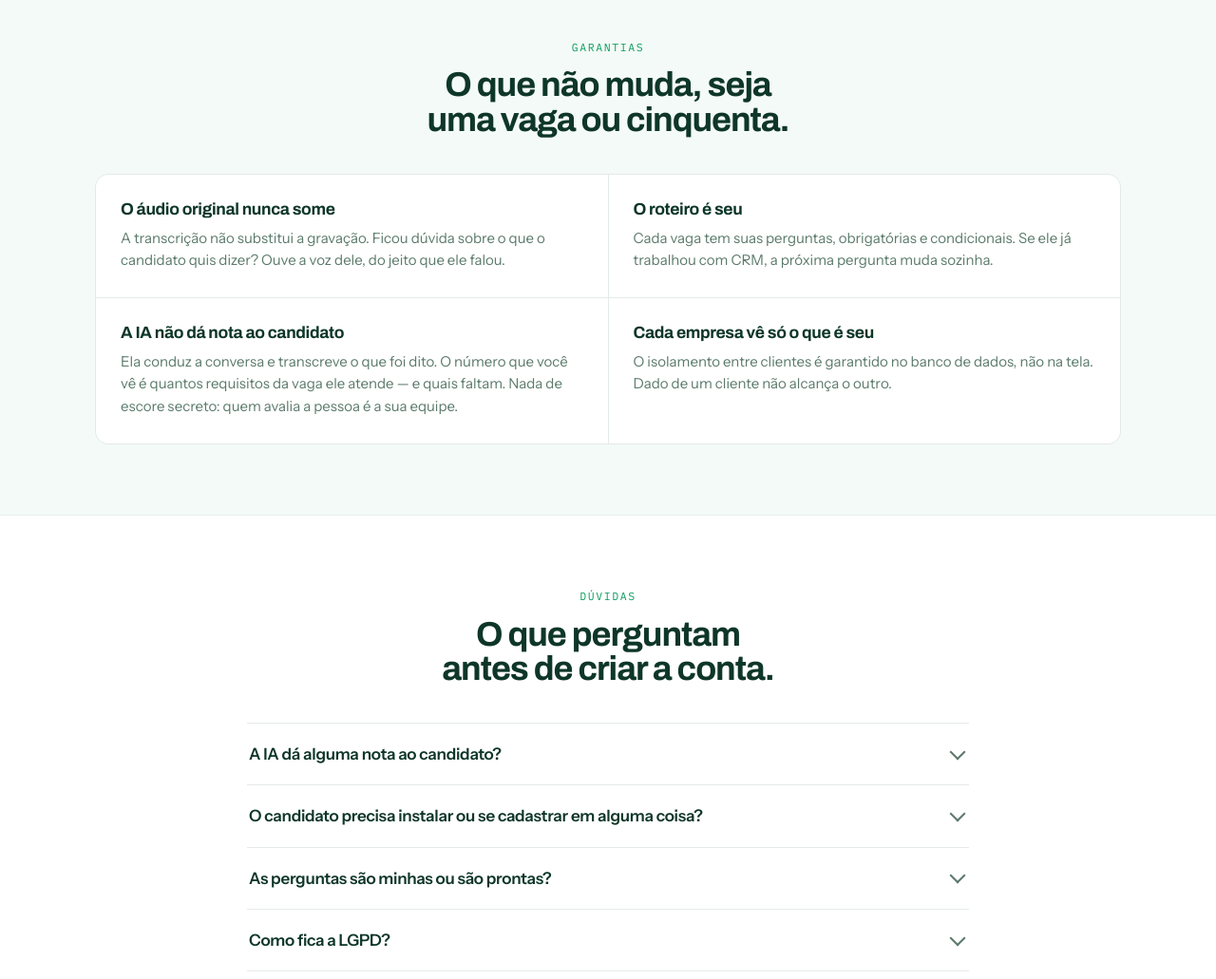
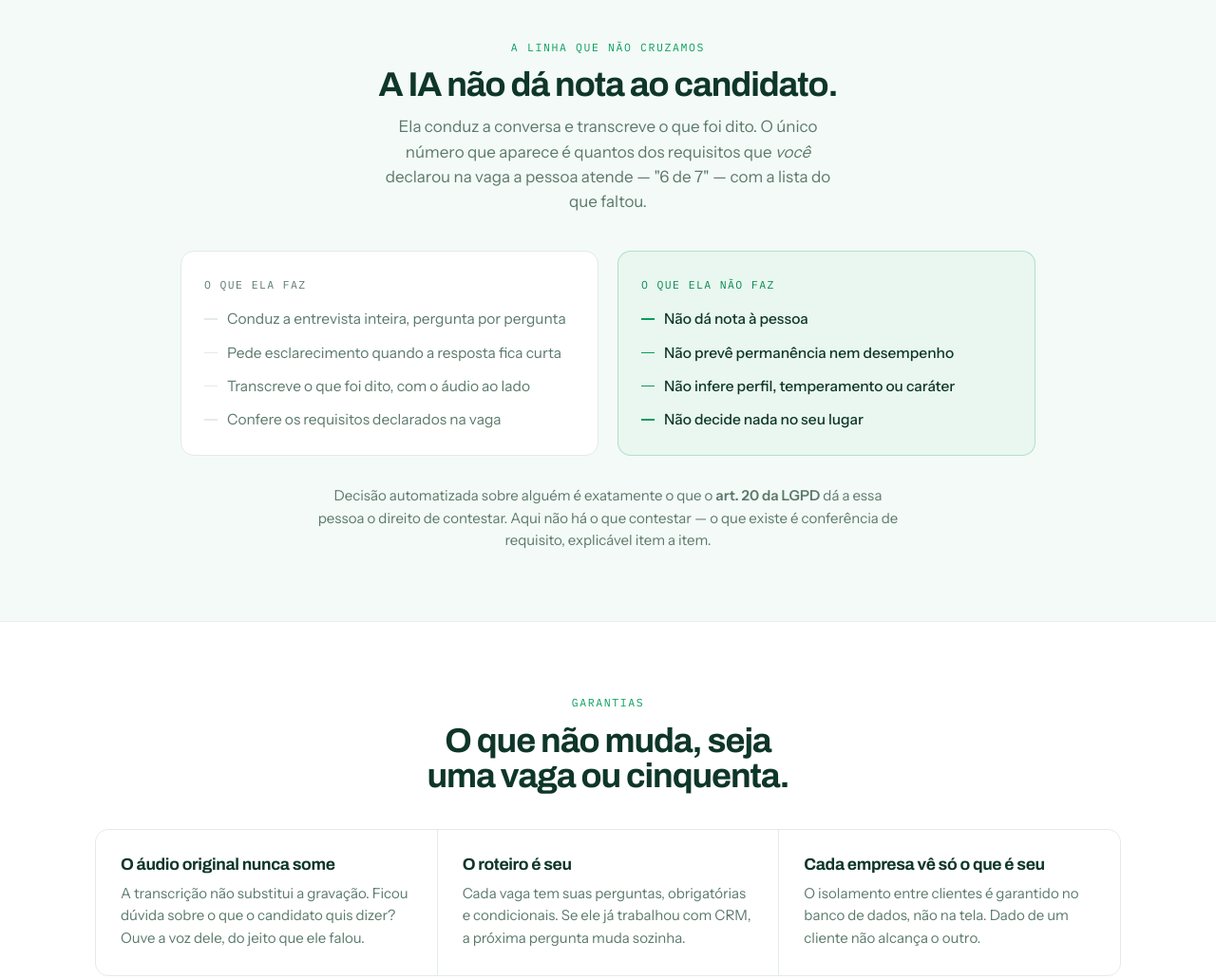
Before and after one commit to fcnseixas/contratai-site, a plain HTML site: page index.html in a window 1280 px wide. Shown: the part 4500-5531 px from the top of the page at 95% size. Drawn offline with Linux system fonts and the light colour scheme.

Commit message:
A recusa de dar nota sai do card e vira seção
Era o terceiro de quatro cards de garantia, com o mesmo peso de "o áudio
original nunca some". Isso fazia sentido enquanto nenhum concorrente
brasileiro conduzia entrevista. O Quickin agora conduz — e anuncia na
home que a IA dele "atribui uma nota ao candidato com justificativa".

A partir do momento em que o concorrente vende a nota como feature, não
dar nota deixa de ser detalhe de confiança e passa a ser a diferença
entre os dois produtos. Ganha faixa própria, com o faz e o não faz lado
a lado, e a coluna do "não faz" é a destacada — é a que carrega o
argumento. Fecha com o art. 20 da LGPD, que é o que dá peso jurídico ao
que de outro modo soaria como escolha de estilo.

As garantias ficam com três cards e grade de três colunas. As dúvidas
passam a ser faixa tingida, para o ritmo continuar alternando agora que
entrou uma seção no meio.

Co-Authored-By: Claude Opus 5 <noreply@anthropic.com>

```diff
--- a/index.html
+++ b/index.html
@@ -604,7 +604,7 @@
   .step h3{font-size:19px;font-weight:700;letter-spacing:-.02em}
   .step p{margin-top:9px;color:var(--muted);font-size:15px}
 
-  .edge{display:grid;grid-template-columns:repeat(2,1fr);gap:1px;background:var(--line);
+  .edge{display:grid;grid-template-columns:repeat(3,1fr);gap:1px;background:var(--line);
         border:1px solid var(--line);border-radius:var(--radius);overflow:hidden;margin-bottom:76px}
   .cell{background:var(--surface);padding:28px 26px}
   .cell h3{font-size:17.5px;font-weight:700;letter-spacing:-.02em}
@@ -622,6 +622,29 @@
   }
   .portas .cell h3{font-size:19px}
   .portas .cell p{margin-top:11px;font-size:15.5px;line-height:1.55}
+
+  /* ---------- a linha ----------
+     Faz e não faz, lado a lado. É o único lugar da página onde o que o produto
+     recusa pesa tanto quanto o que ele entrega — e desde que um concorrente
+     direto passou a vender a nota como feature, isso deixou de caber num card
+     entre quatro. A coluna do "não faz" é a destacada, de propósito. */
+  .linha{display:grid;grid-template-columns:1fr 1fr;gap:20px;max-width:900px;margin-inline:auto}
+  .linha-col{background:var(--surface);border:1px solid var(--line);border-radius:var(--radius);padding:26px 24px}
+  .linha-col.nao{background:var(--brand-soft);border-color:var(--brand-line)}
+  .linha-tag{
+    font-family:"IBM Plex Mono",monospace;font-size:11.5px;letter-spacing:.12em;
+    text-transform:uppercase;color:var(--muted);margin:0 0 16px;
+  }
+  .linha-col.nao .linha-tag{color:var(--brand-bright)}
+  .linha ul{list-style:none;margin:0;padding:0;display:grid;gap:12px}
+  .linha li{display:flex;gap:10px;font-size:15.5px;line-height:1.5;color:var(--muted)}
+  .linha li::before{content:"";flex:none;width:14px;height:1.5px;margin-top:11px;background:var(--line)}
+  .linha-col.nao li{color:var(--ink);font-weight:500}
+  .linha-col.nao li::before{background:var(--brand)}
+  .linha-pe{
+    max-width:62ch;margin:30px auto 0;text-align:center;
+    font-size:15px;color:var(--muted);
+  }
 
   /* ---------- dúvidas ----------
      <details> nativo: abre e fecha sem uma linha de JavaScript, e a resposta
@@ -705,6 +728,7 @@
     .edge{grid-template-columns:1fr}
     .portas{grid-template-columns:1fr;margin-bottom:56px}
     .faixa{padding-block:54px;margin-bottom:56px}
+    .linha{grid-template-columns:1fr;gap:14px}
     .close{padding-block:46px}
     .faq{margin-bottom:56px}
     .slab{border-radius:20px;margin-bottom:56px}
@@ -1040,6 +1064,41 @@
 
   <section class="faixa">
     <div class="sec-head">
+      <p class="kicker">A linha que não cruzamos</p>
+      <h2>A IA não dá nota ao candidato.</h2>
+      <p>Ela conduz a conversa e transcreve o que foi dito. O único número que aparece
+      é quantos dos requisitos que <em>você</em> declarou na vaga a pessoa atende —
+      "6 de 7" — com a lista do que faltou.</p>
+    </div>
+
+    <div class="linha">
+      <div class="linha-col">
+        <p class="linha-tag">O que ela faz</p>
+        <ul>
+          <li>Conduz a entrevista inteira, pergunta por pergunta</li>
+          <li>Pede esclarecimento quando a resposta fica curta</li>
+          <li>Transcreve o que foi dito, com o áudio ao lado</li>
+          <li>Confere os requisitos declarados na vaga</li>
+        </ul>
+      </div>
+      <div class="linha-col nao">
+        <p class="linha-tag">O que ela não faz</p>
+        <ul>
+          <li>Não dá nota à pessoa</li>
+          <li>Não prevê permanência nem desempenho</li>
+          <li>Não infere perfil, temperamento ou caráter</li>
+          <li>Não decide nada no seu lugar</li>
+        </ul>
+      </div>
+    </div>
+
+    <p class="linha-pe">Decisão automatizada sobre alguém é exatamente o que o
+    <strong>art. 20 da LGPD</strong> dá a essa pessoa o direito de contestar. Aqui não
+    há o que contestar — o que existe é conferência de requisito, explicável item a item.</p>
+  </section>
+
+  <section>
+    <div class="sec-head">
       <p class="kicker">Garantias</p>
       <h2>O que não muda, seja uma vaga ou cinquenta.</h2>
     </div>
@@ -1054,17 +1113,13 @@
         <p>Cada vaga tem suas perguntas, obrigatórias e condicionais. Se ele já trabalhou com CRM, a próxima pergunta muda sozinha.</p>
       </div>
       <div class="cell">
-        <h3>A IA não dá nota ao candidato</h3>
-        <p>Ela conduz a conversa e transcreve o que foi dito. O número que você vê é quantos requisitos da vaga ele atende — e quais faltam. Nada de escore secreto: quem avalia a pessoa é a sua equipe.</p>
-      </div>
-      <div class="cell">
         <h3>Cada empresa vê só o que é seu</h3>
         <p>O isolamento entre clientes é garantido no banco de dados, não na tela. Dado de um cliente não alcança o outro.</p>
       </div>
     </div>
   </section>
 
-  <section>
+  <section class="faixa">
     <div class="sec-head">
       <p class="kicker">Dúvidas</p>
       <h2>O que perguntam antes de criar a conta.</h2>
```
